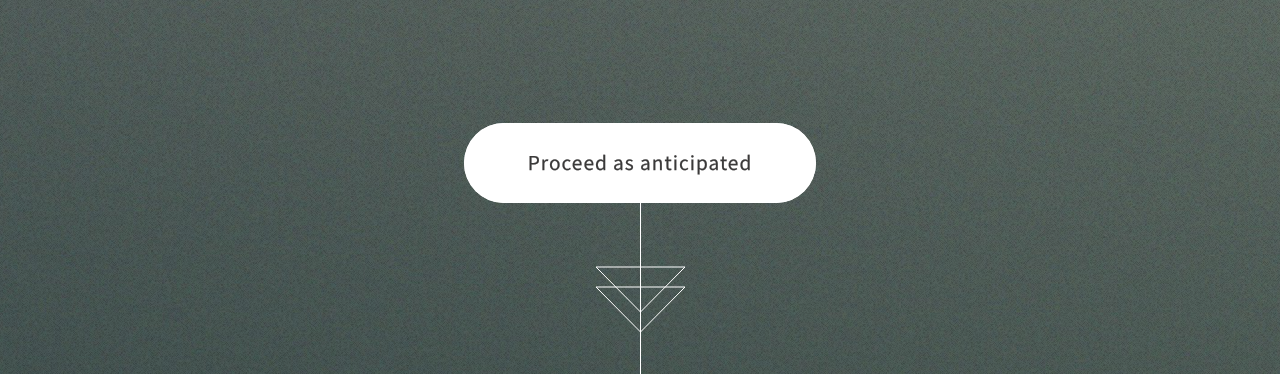
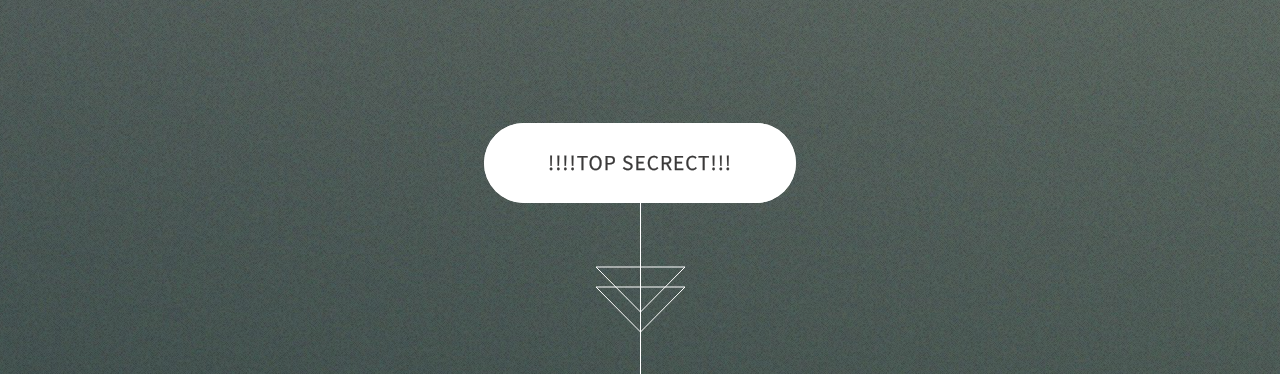
Before and after one commit to yulin4/yulin4.github.io, a plain HTML site: page index.html in a window 1280 px wide. Shown: the part 426-800 px from the top of the page. Drawn offline with Linux system fonts and the light colour scheme.

Commit message:
Update index.html
ah

```diff
--- a/index.html
+++ b/index.html
@@ -31,7 +31,7 @@
 					<p>and Welcome!</p>
 				</header>
 				<footer>
-					<a href="#banner" class="button style2 scrolly scrolly-centered">Proceed as anticipated</a>
+					<a href="#banner" class="button style2 scrolly scrolly-centered">!!!!TOP SECRECT!!!</a>
 				</footer>
 			</section>
 
```
